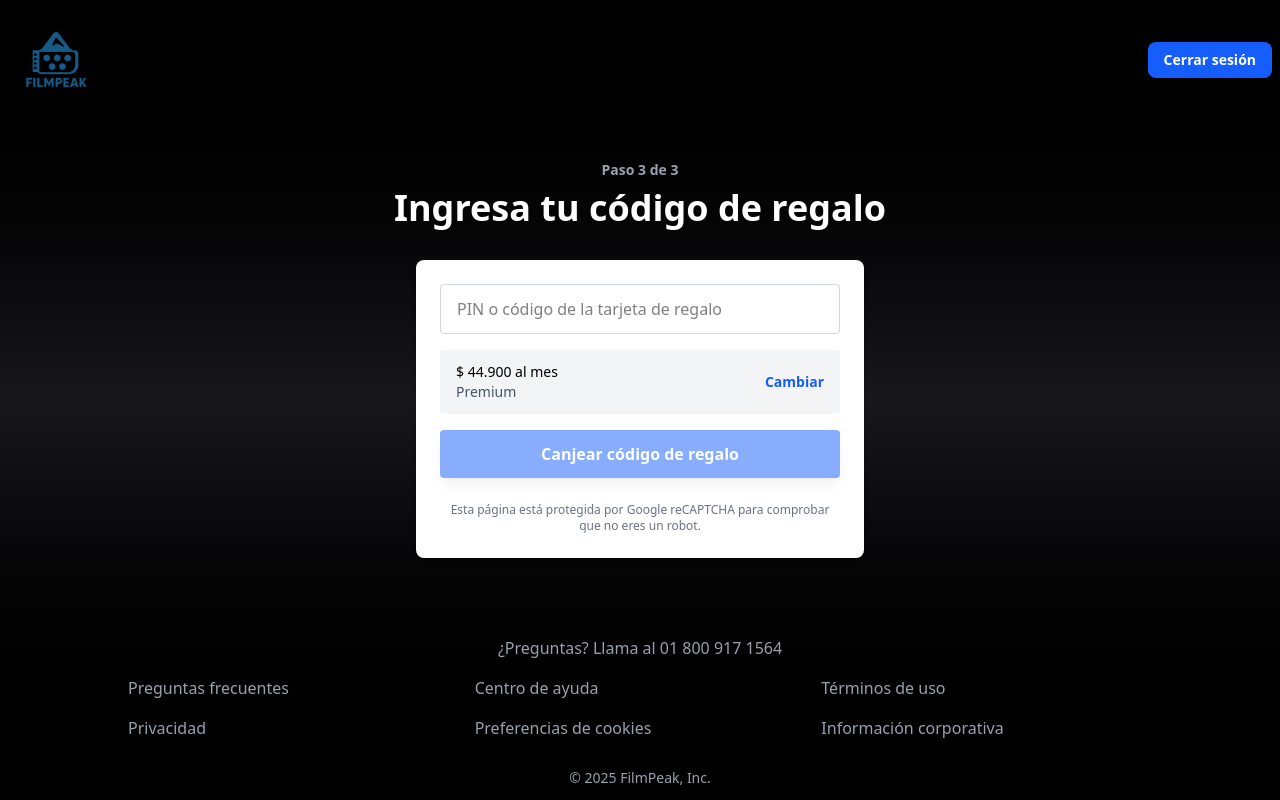
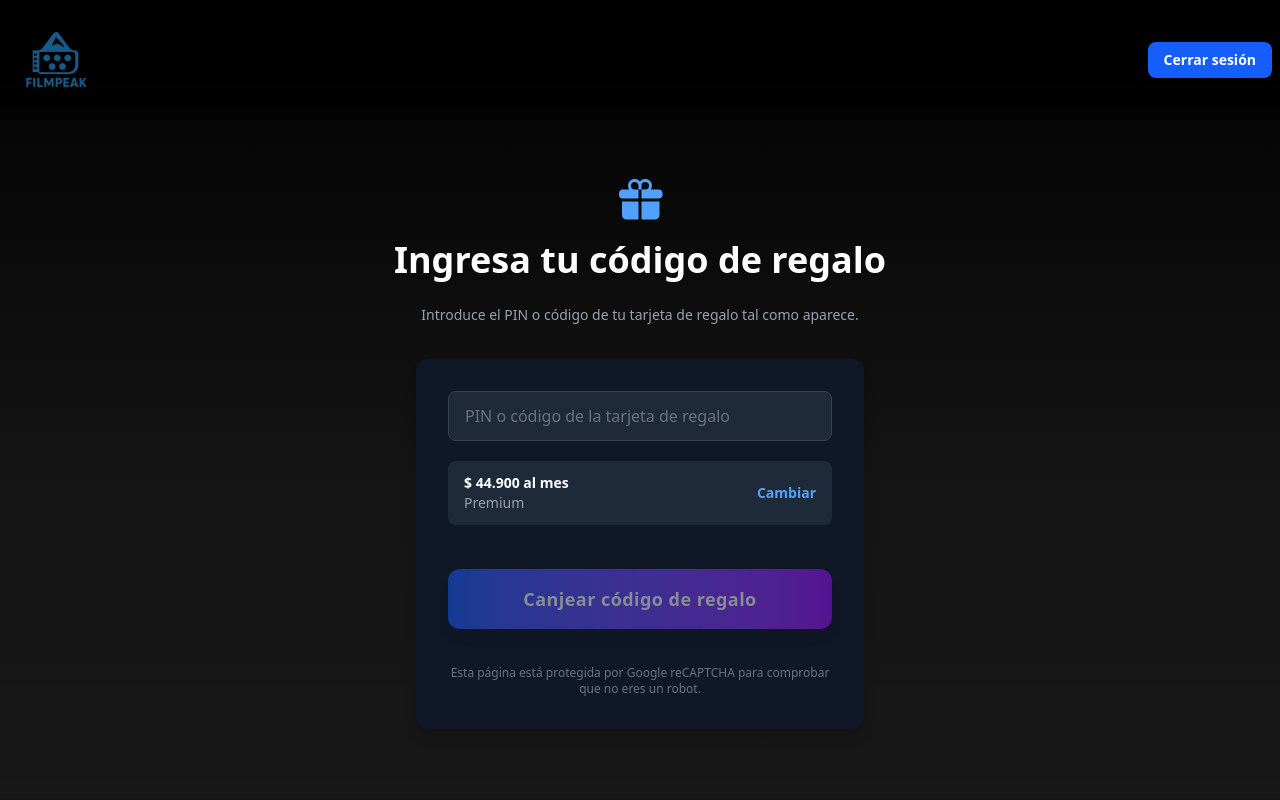
Before and after one commit to ElCabris/FilmPeak, a React (Vite) app in the folder front/: page /GiftOption in a window 1280 px wide. Shown: the top 800 px of the page. Built offline with nearby package versions, Linux system fonts and the light colour scheme.

Commit message:
feat(front): update GiftOption style

```diff
--- a/front/src/pages/signup/PaymentOption/GiftOption.tsx
+++ b/front/src/pages/signup/PaymentOption/GiftOption.tsx
@@ -1,5 +1,6 @@
 import React, { useState } from 'react';
 import { useNavigate } from 'react-router-dom';
+import { GiftIcon } from '@heroicons/react/24/solid';
 import Footer from '../../../components/Footer';
 import NavbarSignup from '../../../components/NavbarSignupSecond';
 
@@ -13,53 +14,62 @@
   };
 
   const handleChangePlan = () => {
-    navigate("/plan-options"); // Ruta donde eliges los planes
+    navigate("/SelectPlanForm"); // Redirige a la página de selección de plan
   };
 
   return (
-    <div className="min-h-screen bg-gradient-to-b from-black via-zinc-900 to-black text-white flex flex-col">
+    <div className="min-h-screen bg-gradient-to-b from-black/100 via-black/92 to-black/90 text-white flex flex-col">
       <NavbarSignup />
 
-      <main className="flex-grow px-6 py-16 mt-24 flex flex-col items-center">
-        <span className="text-sm text-gray-400 font-semibold mb-2">Paso 3 de 3</span>
+      <main className="flex-grow px-6 py-16 mt-28 flex flex-col items-center">
+        {/* Ícono de regalo */}
+        <GiftIcon className="w-12 h-12 text-blue-400 mb-4" />
 
-        <h1 className="text-3xl md:text-4xl font-bold text-center mb-8">
+        <h1 className="text-3xl md:text-4xl font-bold text-center mb-6">
           Ingresa tu código de regalo
         </h1>
 
-        {/* Formulario */}
-        <div className="w-full max-w-md space-y-4 bg-white rounded-lg p-6 text-black shadow-md">
+        <p className="text-gray-400 text-center mb-8 max-w-xl text-sm leading-relaxed">
+          Introduce el PIN o código de tu tarjeta de regalo tal como aparece.
+        </p>
+
+        {/* Contenedor formulario */}
+        <div className="w-full max-w-md space-y-5 bg-gray-900 text-white rounded-xl p-8 shadow-lg">
+
+          {/* Input código */}
           <input
             type="text"
             value={code}
             onChange={(e) => setCode(e.target.value)}
             placeholder="PIN o código de la tarjeta de regalo"
-            className="w-full border border-gray-300 rounded px-4 py-3 text-base focus:outline-none focus:ring-2 focus:ring-blue-500"
+            className="w-full px-4 py-3 bg-gray-800 border border-gray-700 rounded-lg text-white placeholder-gray-500 focus:outline-none focus:ring-2 focus:ring-blue-500"
           />
 
           {/* Plan activo */}
-          <div className="flex justify-between items-center text-sm bg-gray-100 rounded px-4 py-3">
+          <div className="flex justify-between items-center text-sm bg-gray-800 rounded-lg px-4 py-3">
             <div>
-              <p className="font-medium">$ 44.900 al mes</p>
-              <p className="text-gray-600">Premium</p>
+              <p className="font-semibold text-white">$ 44.900 al mes</p>
+              <p className="text-gray-400">Premium</p>
             </div>
             <button
               onClick={handleChangePlan}
-              className="text-blue-600 font-semibold hover:underline text-sm"
+              className="text-blue-400 text-sm font-semibold hover:text-blue-300 cursor-pointer"
             >
               Cambiar
             </button>
           </div>
 
+          {/* Botón canjear */}
           <button
             onClick={handleRedeem}
             disabled={!code.trim()}
-            className="w-full bg-blue-600 hover:bg-blue-700 text-white font-bold py-3 rounded transition-all duration-300 shadow-lg hover:shadow-blue-500/50 focus:ring-2 focus:ring-blue-400 focus:ring-offset-2 focus:outline-none disabled:opacity-50 disabled:cursor-not-allowed"
+            className="w-full mt-6 bg-gradient-to-r from-blue-600 to-purple-600 hover:from-blue-700 hover:to-purple-700 py-4 rounded-xl text-lg font-semibold tracking-wide transition-all transform hover:scale-105 shadow-lg disabled:opacity-50 disabled:cursor-not-allowed cursor-pointer"
           >
             Canjear código de regalo
           </button>
 
-          <p className="text-xs text-gray-500 mt-2 text-center">
+          {/* Información adicional */}
+          <p className="text-xs text-gray-500 mt-4 text-center">
             Esta página está protegida por Google reCAPTCHA para comprobar que no eres un robot.
           </p>
         </div>
```
